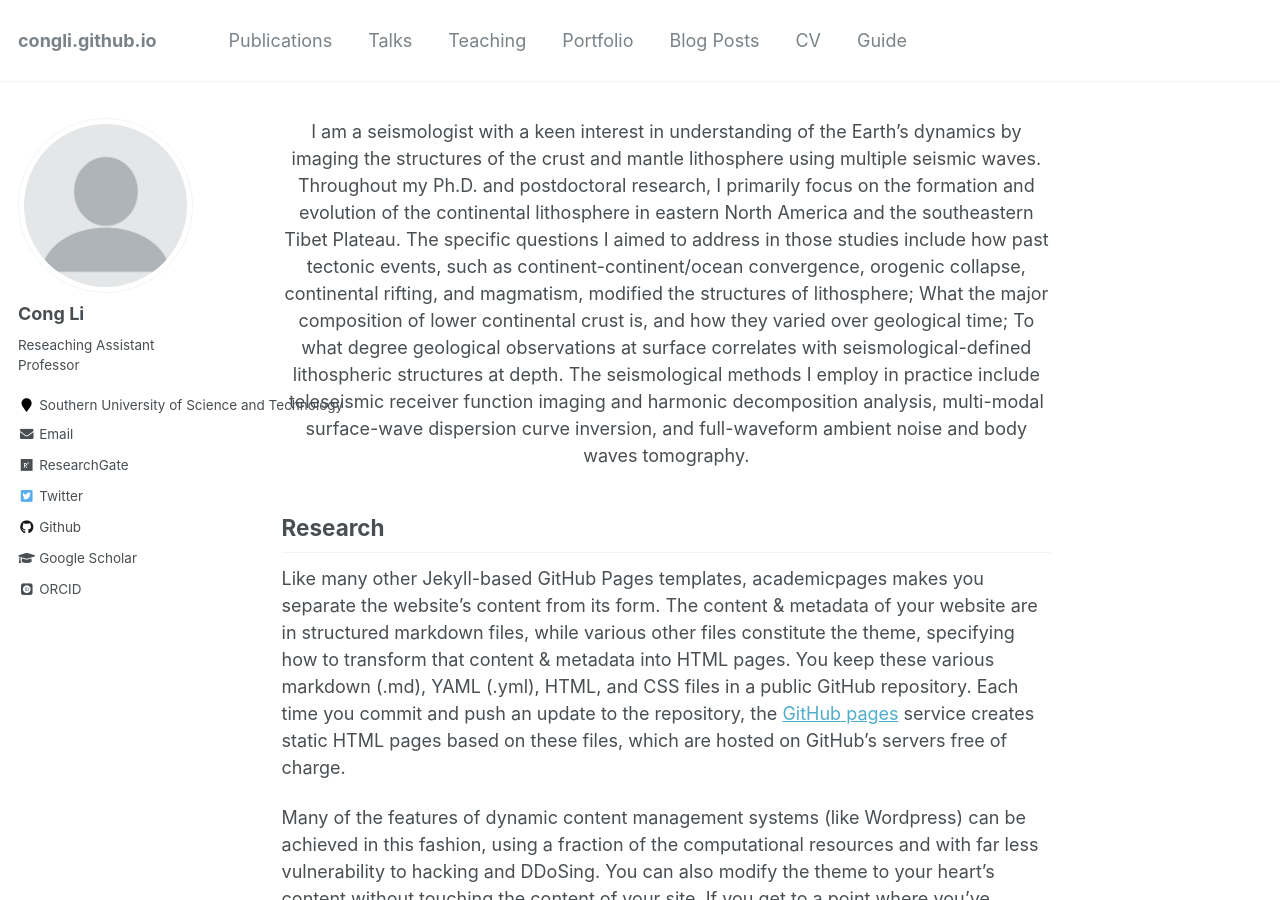
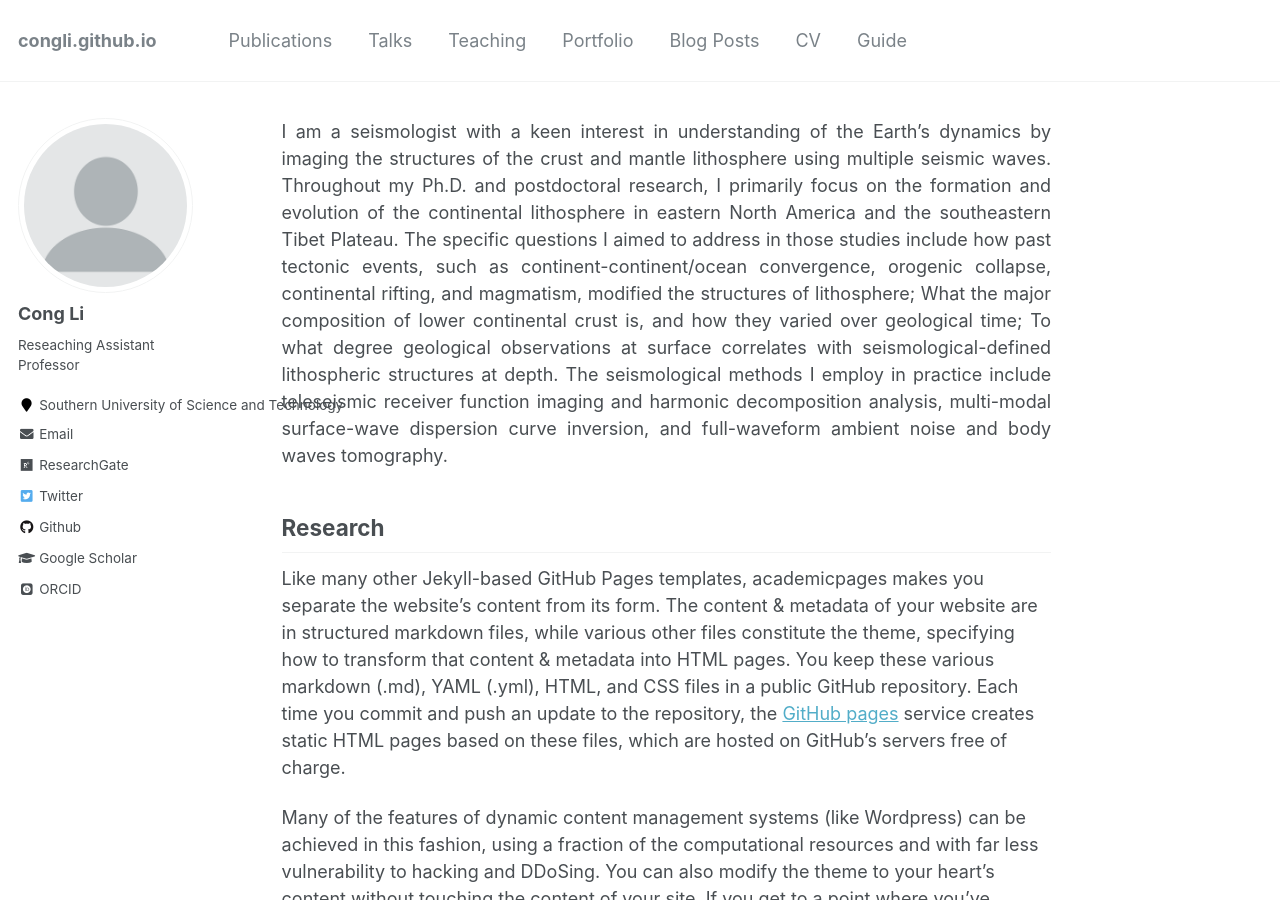
Before and after one commit to conli87/congli.github.io, a Jekyll site: the page built from _pages/about.md, in a window 1280 px wide and 900 px high. Built offline with Jekyll 4.4.1, drawn with Linux system fonts in a browser that asks for light colours; some web fonts are replaced.

```diff
--- a/_pages/about.md
+++ b/_pages/about.md
@@ -8,9 +8,9 @@ redirect_from:
   - /about.html
 ---
 
-<center>I am a seismologist with a keen interest in understanding of the Earth’s dynamics by imaging the structures of the crust and mantle lithosphere using multiple seismic waves. Throughout my Ph.D. and postdoctoral research, I primarily focus on the formation and evolution of the continental lithosphere in eastern North America and the southeastern Tibet Plateau. The specific questions I aimed to address in those studies include how past tectonic events, such as continent-continent/ocean convergence, orogenic collapse, continental rifting, and magmatism, modified the structures of lithosphere; What the major composition of lower continental crust is, and how they varied over geological time; To what degree geological observations at surface correlates with seismological-defined lithospheric structures at depth.
+<div style="text-align: justify"> I am a seismologist with a keen interest in understanding of the Earth’s dynamics by imaging the structures of the crust and mantle lithosphere using multiple seismic waves. Throughout my Ph.D. and postdoctoral research, I primarily focus on the formation and evolution of the continental lithosphere in eastern North America and the southeastern Tibet Plateau. The specific questions I aimed to address in those studies include how past tectonic events, such as continent-continent/ocean convergence, orogenic collapse, continental rifting, and magmatism, modified the structures of lithosphere; What the major composition of lower continental crust is, and how they varied over geological time; To what degree geological observations at surface correlates with seismological-defined lithospheric structures at depth.
 
-The seismological methods I employ in practice include teleseismic receiver function imaging and harmonic decomposition analysis, multi-modal surface-wave dispersion curve inversion, and full-waveform ambient noise and body waves tomography. </center>
+The seismological methods I employ in practice include teleseismic receiver function imaging and harmonic decomposition analysis, multi-modal surface-wave dispersion curve inversion, and full-waveform ambient noise and body waves tomography. </div>
 
 Research
 ------
```
